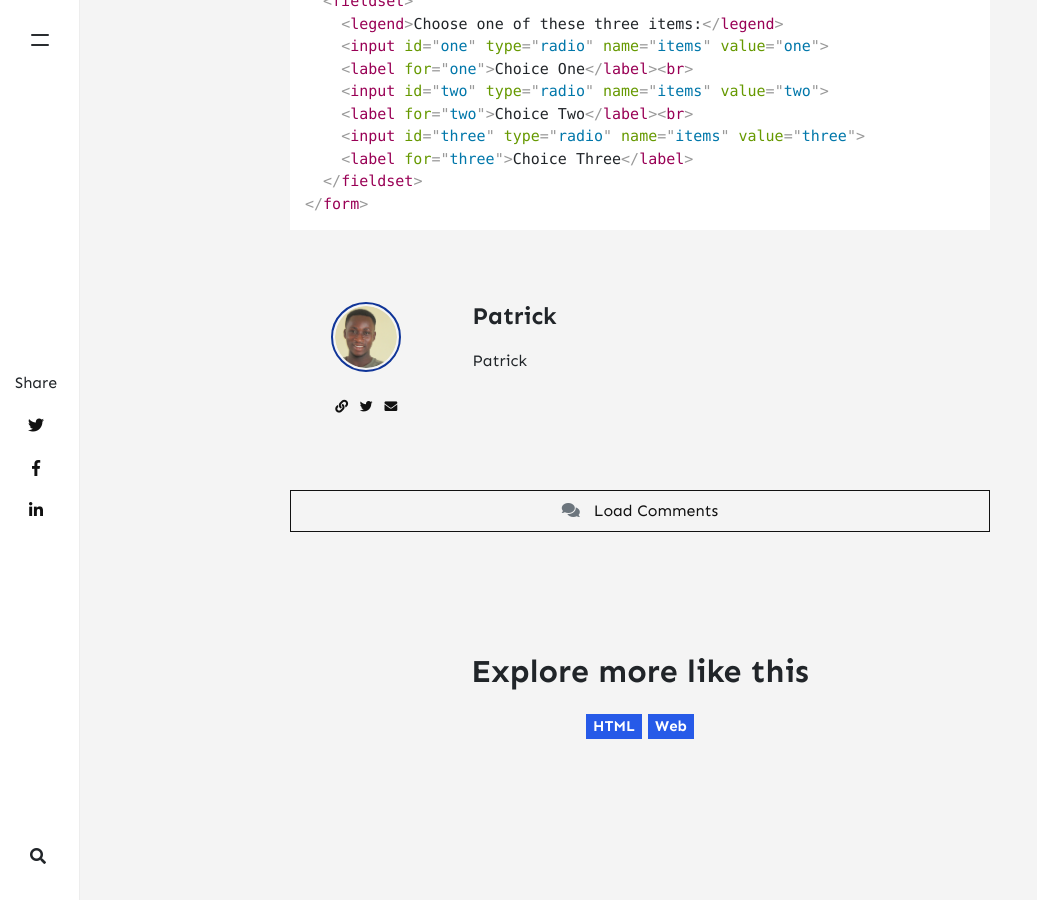
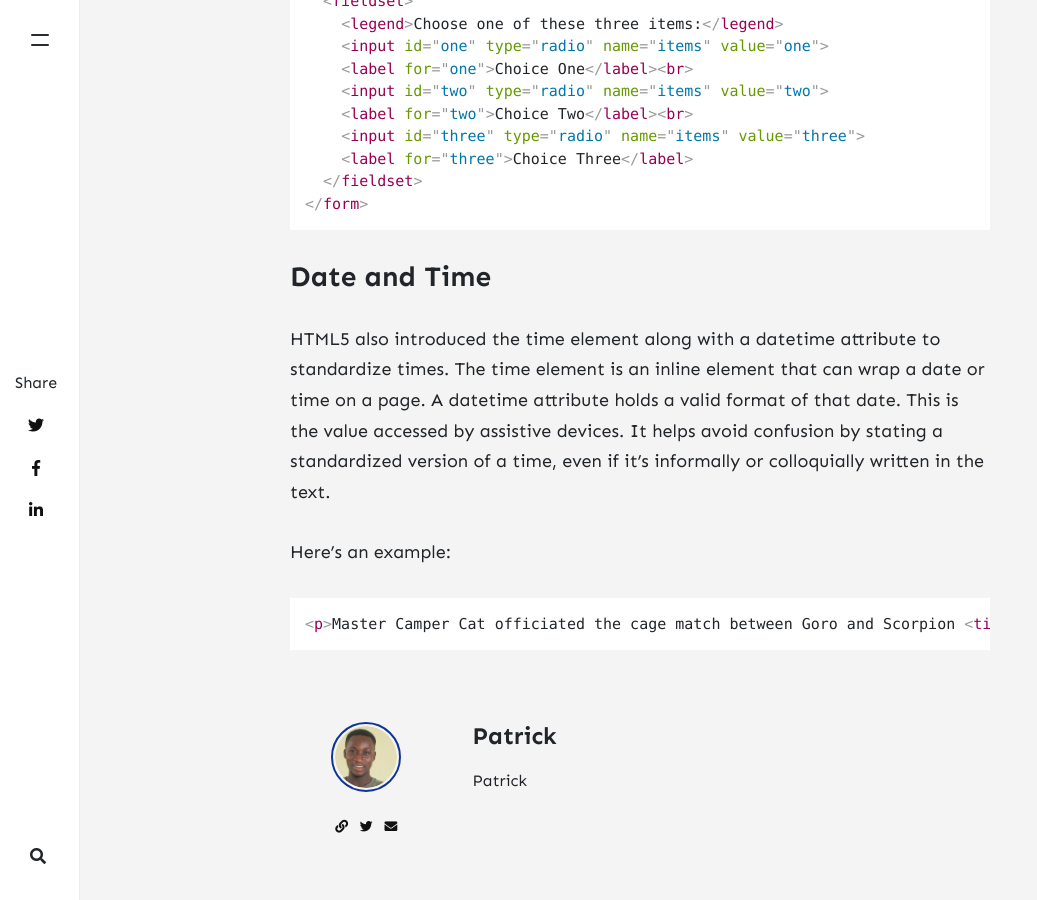
Before and after one commit to Dev-Path/briefcase, a Jekyll site: the page built from _posts/2021-08-30-semantic-html.md, in a window 1280 px wide and 900 px high, scrolled down 4351 px. Shown: the whole window, without its empty margins (0-1037 px from the left). Built offline with Jekyll 4.4.1, drawn with Linux system fonts in a browser that asks for light colours; nearby versions of some CDN libraries; comment, search, counter and statistics services are not loaded.

Commit message:
update content

````diff
--- a/_posts/2021-08-30-semantic-html.md
+++ b/_posts/2021-08-30-semantic-html.md
@@ -104,3 +104,13 @@ Here's an example:
   </fieldset>
 </form>
 ```
+
+### Date and Time
+
+HTML5 also introduced the time element along with a datetime attribute to standardize times. The time element is an inline element that can wrap a date or time on a page. A datetime attribute holds a valid format of that date. This is the value accessed by assistive devices. It helps avoid confusion by stating a standardized version of a time, even if it's informally or colloquially written in the text.
+
+Here's an example:
+
+```html
+<p>Master Camper Cat officiated the cage match between Goro and Scorpion <time datetime="2013-02-13">last Wednesday</time>, which ended in a draw.</p>
+```
````
